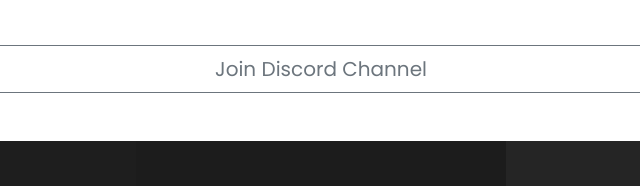
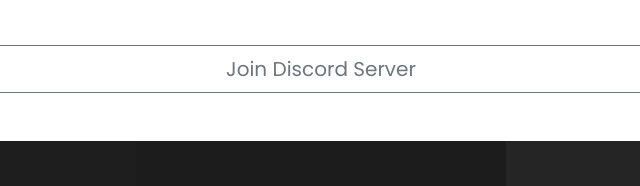
Before and after one commit to Big-Beetal/big-beetal.github.io, a plain HTML site: page index.html in a window 1280 px wide. Shown: the part 799-985 px from the top of the page, 319-959 px from the left. Drawn offline with nearby package versions, Linux system fonts and the light colour scheme; files that its build step writes are made by us from their sources.

Commit message:
Update index.html

```diff
--- a/index.html
+++ b/index.html
@@ -137,7 +137,7 @@
       <h2 class="mt-2 text-center">We will be soon!</h2>
 
       <a href="https://discord.gg/M7PqHREy3M" class="btn btn-outline-secondary btn-lg btn-block mt-5 mb-5">
-        Join Discord Channel
+        Join Discord Server
       </a>
     </div>
 
```
